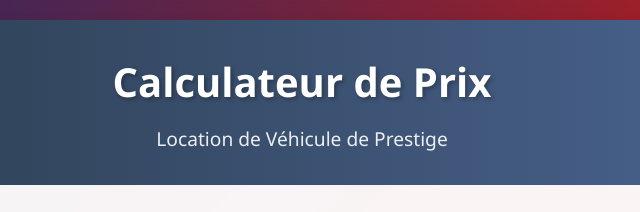
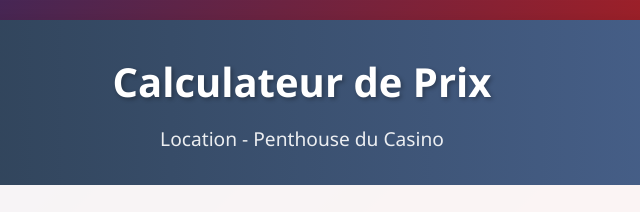
Before and after one commit to DarkDSM/Penthouse-Price, a plain HTML site: page index.html in a window 1280 px wide. Shown: the top 212 px of the page, 338-978 px from the left. Drawn offline with Linux system fonts and the light colour scheme.

Commit message:
Update index.html

```diff
--- a/index.html
+++ b/index.html
@@ -3,7 +3,7 @@
 <head>
     <meta charset="UTF-8">
     <meta name="viewport" content="width=device-width, initial-scale=1.0">
-    <title>Calculateur de Prix - Location Véhicule</title>
+    <title>Calculateur de Prix - Location Penthouse du Casino</title>
     <style>
         * {
             box-sizing: border-box;
@@ -173,7 +173,7 @@
     <div class="container">
         <header>
             <h1>Calculateur de Prix</h1>
-            <p class="subtitle">Location de Véhicule de Prestige</p>
+            <p class="subtitle">Location - Penthouse du Casino</p>
         </header>
 
         <div class="calculator">
```
